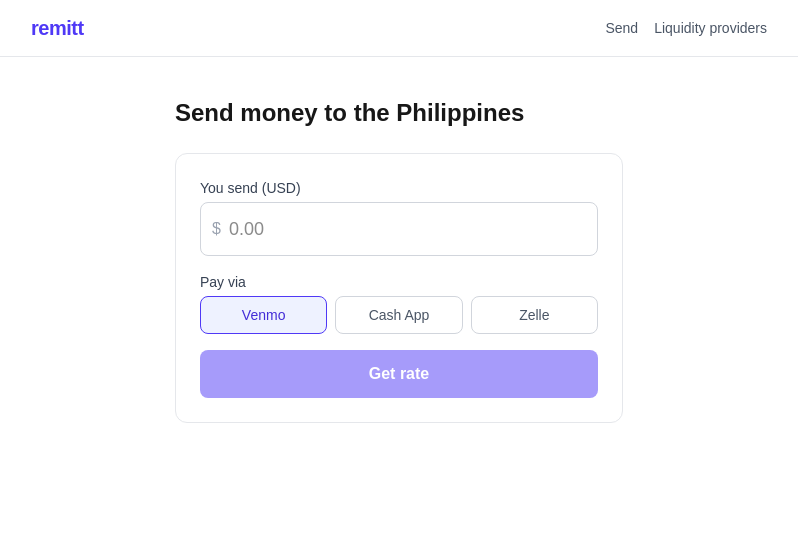
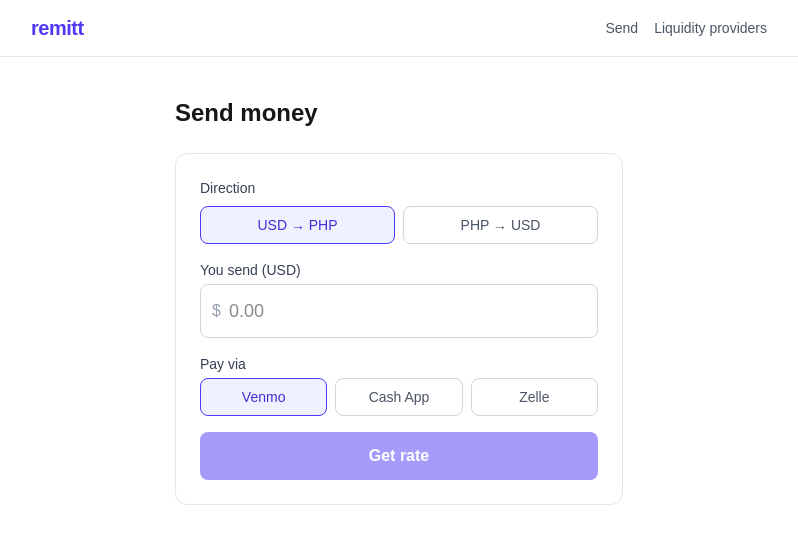
Before and after one commit to Novablitz404/remitt-web, a Next.js app: page /send in a window 1280 px wide. Shown: the top 544 px of the page, without its empty margins (241-1039 px from the left). Built offline with nearby package versions, Linux system fonts and the light colour scheme; no server answers.

Commit message:
Two-sided send flow + Coins.ph-only PH rail
Send page gets a direction toggle (USD->PHP / PHP->USD) with per-direction
currency, rails and recipient field, and sends {direction, amount} to the quote
API. PH onboarding rail is Coins.ph only. Also pass senderId on order creation.

```diff
--- a/app/merchants/page.tsx
+++ b/app/merchants/page.tsx
@@ -14,11 +14,7 @@ const RAILS: Record<"us" | "ph", { id: string; label: string }[]> = {
     { id: "cashapp", label: "Cash App" },
     { id: "zelle", label: "Zelle" },
   ],
-  ph: [
-    { id: "gcash", label: "GCash" },
-    { id: "maya", label: "Maya" },
-    { id: "coinsph", label: "Coins.ph" },
-  ],
+  ph: [{ id: "coinsph", label: "Coins.ph" }],
 };
 
 // USDC on Stellar uses 7 decimal places.
--- a/app/send/page.tsx
+++ b/app/send/page.tsx
@@ -6,33 +6,72 @@ import { createQuote, createOrder, type Quote } from "@/lib/api";
 import { formatUSD, formatPHP } from "@/lib/format";
 import { FeeBreakdown } from "@/components/FeeBreakdown";
 
-const RAILS = [
-  { value: "venmo", label: "Venmo" },
-  { value: "cashapp", label: "Cash App" },
-  { value: "zelle", label: "Zelle" },
-];
+type Direction = 0 | 1;
+
+const CONFIG: Record<
+  Direction,
+  {
+    label: string;
+    sendCurrency: string;
+    sendSymbol: string;
+    rails: { value: string; label: string }[];
+    recipientLabel: string;
+    recipientPlaceholder: string;
+  }
+> = {
+  0: {
+    label: "USD → PHP",
+    sendCurrency: "USD",
+    sendSymbol: "$",
+    rails: [
+      { value: "venmo", label: "Venmo" },
+      { value: "cashapp", label: "Cash App" },
+      { value: "zelle", label: "Zelle" },
+    ],
+    recipientLabel: "Recipient's Coins.ph phone number",
+    recipientPlaceholder: "+639xxxxxxxxx",
+  },
+  1: {
+    label: "PHP → USD",
+    sendCurrency: "PHP",
+    sendSymbol: "₱",
+    rails: [{ value: "coinsph", label: "Coins.ph" }],
+    recipientLabel: "Recipient's US payment handle",
+    recipientPlaceholder: "@venmo-handle",
+  },
+};
 
 export default function SendPage() {
   const router = useRouter();
-  const [amountDollars, setAmountDollars] = useState("");
+  const [direction, setDirection] = useState<Direction>(0);
+  const [amountStr, setAmountStr] = useState("");
   const [rail, setRail] = useState("venmo");
-  const [phone, setPhone] = useState("");
+  const [recipient, setRecipient] = useState("");
   const [quote, setQuote] = useState<Quote | null>(null);
   const [error, setError] = useState<string | null>(null);
   const [quoting, startQuoting] = useTransition();
   const [placing, startPlacing] = useTransition();
 
-  const cents = Math.round(parseFloat(amountDollars || "0") * 100);
+  const cfg = CONFIG[direction];
+  // Source minor units: USD cents or PHP centavos.
+  const minorUnits = Math.round(parseFloat(amountStr || "0") * 100);
+
+  function pickDirection(d: Direction) {
+    setDirection(d);
+    setRail(CONFIG[d].rails[0].value);
+    setQuote(null);
+    setError(null);
+  }
 
   function handleGetQuote() {
-    if (cents < 100) {
-      setError("Minimum send is $1.00");
+    if (minorUnits < 100) {
+      setError(`Minimum send is ${cfg.sendSymbol}1.00`);
       return;
     }
     setError(null);
     startQuoting(async () => {
       try {
-        const q = await createQuote({ fiatAmountCents: cents, payInRail: rail });
+        const q = await createQuote({ direction, amount: minorUnits, payInRail: rail });
         setQuote(q);
       } catch (e) {
         setError(e instanceof Error ? e.message : "Failed to get quote");
@@ -41,14 +80,14 @@ export default function SendPage() {
   }
 
   function handlePlaceOrder() {
-    if (!quote || !phone.trim()) return;
+    if (!quote || !recipient.trim()) return;
     setError(null);
     startPlacing(async () => {
       try {
         const order = await createOrder({
           quoteId: quote.id,
-          recipientPhone: phone.trim(),
-          payInRail: rail,
+          senderId: `web-${Date.now()}`,
+          recipientPhone: recipient.trim(),
         });
         router.push(`/send/${order.id}`);
       } catch (e) {
@@ -58,26 +97,53 @@ export default function SendPage() {
   }
 
   const quoteExpired = quote && new Date(quote.expiresAt) < new Date();
+  const recipientGets =
+    quote &&
+    (direction === 0
+      ? formatPHP(quote.phpAmountCentavos)
+      : formatUSD(quote.fiatAmountCents));
 
   return (
     <div className="max-w-md mx-auto space-y-6">
-      <h1 className="text-2xl font-bold">Send money to the Philippines</h1>
+      <h1 className="text-2xl font-bold">Send money</h1>
 
       <div className="bg-white rounded-xl border border-gray-200 p-6 space-y-4">
+        {/* Direction */}
+        <div>
+          <label className="block text-sm font-medium text-gray-700 mb-2">Direction</label>
+          <div className="flex gap-2">
+            {([0, 1] as Direction[]).map((d) => (
+              <button
+                key={d}
+                onClick={() => pickDirection(d)}
+                className={`flex-1 py-2 rounded-lg border text-sm font-medium transition-colors ${
+                  direction === d
+                    ? "border-indigo-600 bg-indigo-50 text-indigo-700"
+                    : "border-gray-300 text-gray-600 hover:border-gray-400"
+                }`}
+              >
+                {CONFIG[d].label}
+              </button>
+            ))}
+          </div>
+        </div>
+
         <div>
           <label className="block text-sm font-medium text-gray-700 mb-1">
-            You send (USD)
+            You send ({cfg.sendCurrency})
           </label>
           <div className="relative">
-            <span className="absolute left-3 top-1/2 -translate-y-1/2 text-gray-400">$</span>
+            <span className="absolute left-3 top-1/2 -translate-y-1/2 text-gray-400">
+              {cfg.sendSymbol}
+            </span>
             <input
               type="number"
               min="1"
               step="0.01"
               placeholder="0.00"
-              value={amountDollars}
+              value={amountStr}
               onChange={(e) => {
-                setAmountDollars(e.target.value);
+                setAmountStr(e.target.value);
                 setQuote(null);
               }}
               className="w-full pl-7 pr-4 py-3 border border-gray-300 rounded-lg text-lg focus:outline-none focus:ring-2 focus:ring-indigo-500"
@@ -86,14 +152,15 @@ export default function SendPage() {
         </div>
 
         <div>
-          <label className="block text-sm font-medium text-gray-700 mb-1">
-            Pay via
-          </label>
+          <label className="block text-sm font-medium text-gray-700 mb-1">Pay via</label>
           <div className="flex gap-2">
-            {RAILS.map((r) => (
+            {cfg.rails.map((r) => (
               <button
                 key={r.value}
-                onClick={() => { setRail(r.value); setQuote(null); }}
+                onClick={() => {
+                  setRail(r.value);
+                  setQuote(null);
+                }}
                 className={`flex-1 py-2 rounded-lg border text-sm font-medium transition-colors ${
                   rail === r.value
                     ? "border-indigo-600 bg-indigo-50 text-indigo-700"
@@ -110,9 +177,7 @@ export default function SendPage() {
           <div className="bg-gray-50 rounded-lg p-4 space-y-2">
             <div className="flex justify-between items-baseline">
               <span className="text-gray-600">Recipient gets</span>
-              <span className="text-2xl font-bold text-green-700">
-                {formatPHP(quote.phpAmountCentavos)}
-              </span>
+              <span className="text-2xl font-bold text-green-700">{recipientGets}</span>
             </div>
             <div className="flex justify-between text-sm text-gray-500">
               <span>Exchange rate</span>
@@ -128,7 +193,7 @@ export default function SendPage() {
         {(!quote || quoteExpired) && (
           <button
             onClick={handleGetQuote}
-            disabled={quoting || !amountDollars}
+            disabled={quoting || !amountStr}
             className="w-full py-3 bg-indigo-600 text-white font-semibold rounded-lg hover:bg-indigo-700 disabled:opacity-50 transition-colors"
           >
             {quoting ? "Getting rate…" : "Get rate"}
@@ -139,25 +204,25 @@ export default function SendPage() {
           <>
             <div>
               <label className="block text-sm font-medium text-gray-700 mb-1">
-                Recipient's Coins.ph phone number
+                {cfg.recipientLabel}
               </label>
               <input
-                type="tel"
-                placeholder="+639xxxxxxxxx"
-                value={phone}
-                onChange={(e) => setPhone(e.target.value)}
+                type="text"
+                placeholder={cfg.recipientPlaceholder}
+                value={recipient}
+                onChange={(e) => setRecipient(e.target.value)}
                 className="w-full px-4 py-3 border border-gray-300 rounded-lg focus:outline-none focus:ring-2 focus:ring-indigo-500"
               />
             </div>
 
             <button
               onClick={handlePlaceOrder}
-              disabled={placing || !phone.trim()}
+              disabled={placing || !recipient.trim()}
               className="w-full py-3 bg-indigo-600 text-white font-semibold rounded-lg hover:bg-indigo-700 disabled:opacity-50 transition-colors"
             >
               {placing
                 ? "Placing order…"
-                : `Confirm · send ${formatUSD(cents)}`}
+                : `Confirm · send ${cfg.sendSymbol}${(minorUnits / 100).toFixed(2)}`}
             </button>
           </>
         )}
--- a/lib/api.ts
+++ b/lib/api.ts
@@ -9,6 +9,7 @@ export interface FeeSplit {
 
 export interface Quote {
   id: string;
+  direction: number; // 0 = USD->PHP, 1 = PHP->USD
   fiatAmountCents: number;
   usdcAmount: string;
   phpAmountCentavos: string;
@@ -48,7 +49,8 @@ async function request<T>(path: string, init?: RequestInit): Promise<T> {
 }
 
 export async function createQuote(params: {
-  fiatAmountCents: number;
+  direction: number;
+  amount: number; // source fiat minor units (USD cents or PHP centavos)
   payInRail: string;
 }): Promise<Quote> {
   return request<Quote>("/quotes", { method: "POST", body: JSON.stringify(params) });
@@ -56,8 +58,8 @@ export async function createQuote(params: {
 
 export async function createOrder(params: {
   quoteId: string;
+  senderId: string;
   recipientPhone: string;
-  payInRail: string;
 }): Promise<Order> {
   return request<Order>("/orders", { method: "POST", body: JSON.stringify(params) });
 }
```
